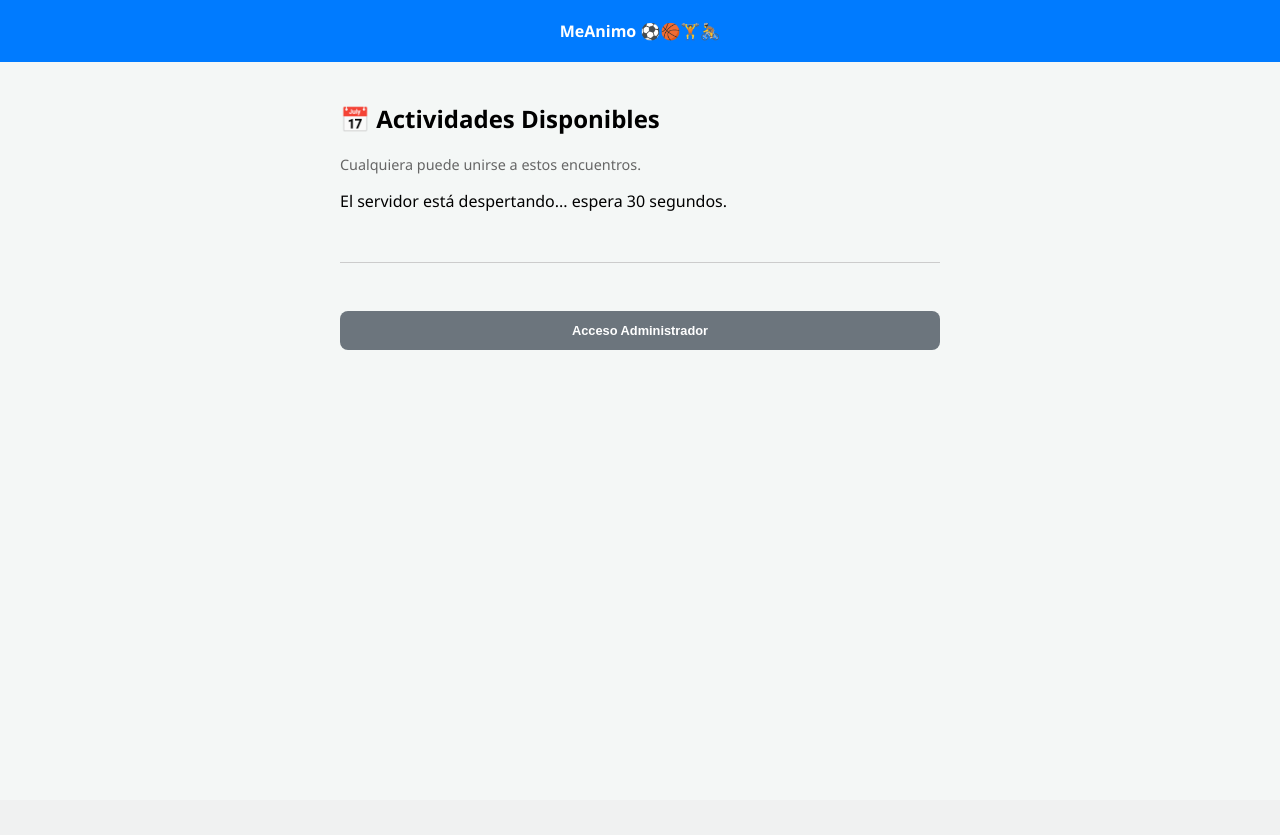
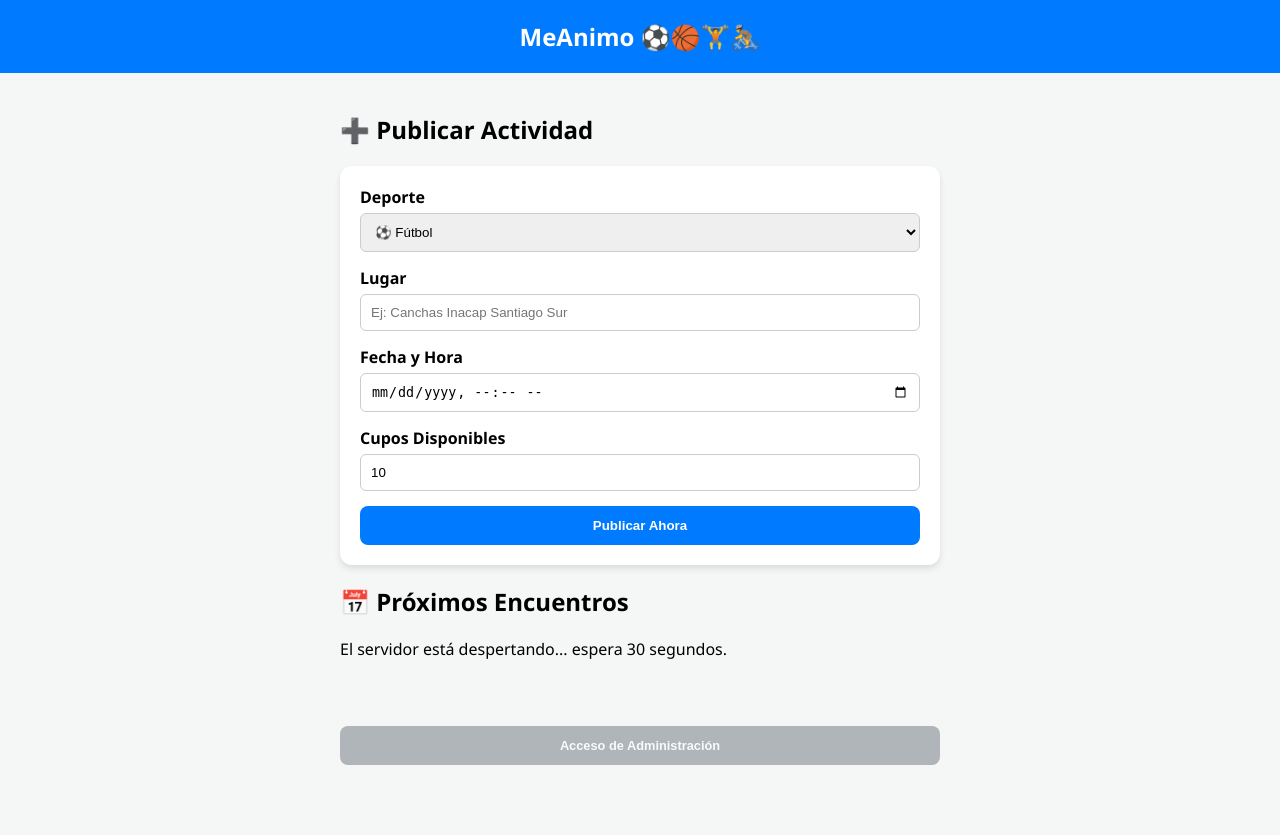
Before and after one commit to adones1981/appmeanimo, a Flask app: page / in a window 1280 px wide. Before the commit the page ends 350 px from the top, so only its background shows below. Run offline with Flask 3, Linux system fonts and the light colour scheme.

Commit message:
Update index.html

```diff
--- a/templates/index.html
+++ b/templates/index.html
@@ -7,15 +7,18 @@
     <style>
         :root { --primary: #007bff; --success: #28a745; --danger: #dc3545; --bg: #f4f7f6; }
         body { font-family: 'Segoe UI', sans-serif; background: var(--bg); margin: 0; padding-bottom: 50px; }
-        header { background: var(--primary); color: white; padding: 20px; text-align: center; font-weight: bold; }
+        header { background: var(--primary); color: white; padding: 20px; text-align: center; font-weight: bold; font-size: 1.5rem; }
         .container { max-width: 600px; margin: auto; padding: 20px; }
         .card { background: white; border-radius: 12px; padding: 20px; box-shadow: 0 4px 6px rgba(0,0,0,0.1); margin-bottom: 20px; }
+        .form-group { margin-bottom: 15px; }
+        label { display: block; margin-bottom: 5px; font-weight: bold; }
+        input, select { width: 100%; padding: 10px; border: 1px solid #ccc; border-radius: 6px; box-sizing: border-box; }
         .btn { width: 100%; padding: 12px; border: none; border-radius: 8px; color: white; font-weight: bold; cursor: pointer; transition: 0.3s; }
         .btn-primary { background: var(--primary); }
         .btn-success { background: var(--success); }
-        .btn-admin { background: #6c757d; font-size: 0.8rem; margin-top: 40px; }
-        .admin-only { display: none; background: #fff3f3; border: 1px dashed var(--danger); padding: 15px; border-radius: 10px; margin-bottom: 20px; }
-        .badge { display: inline-block; padding: 4px 10px; background: #e3f2fd; color: #0d47a1; border-radius: 20px; font-size: 0.8rem; }
+        .btn-danger { background: var(--danger); margin-top: 10px; }
+        .btn-admin { background: #6c757d; font-size: 0.8rem; margin-top: 50px; opacity: 0.5; }
+        .badge { display: inline-block; padding: 4px 10px; background: #e3f2fd; color: #0d47a1; border-radius: 20px; font-size: 0.8rem; font-weight: bold; }
     </style>
 </head>
 <body>
@@ -24,29 +27,46 @@
 
 <div class="container">
 
-    <div id="panel-admin" class="admin-only">
-        <h3 style="color: var(--danger);">🛠️ Panel de Administración (Julio)</h3>
-        <p>Estás en modo editor. Puedes crear actividades oficiales.</p>
-        <input type="text" id="deporte" placeholder="Deporte" style="width:95%; margin-bottom:10px; padding:8px;">
-        <input type="text" id="lugar" placeholder="Lugar (Ej: Inacap Santiago Sur)" style="width:95%; margin-bottom:10px; padding:8px;">
-        <input type="datetime-local" id="fecha_hora" style="width:95%; margin-bottom:10px; padding:8px;">
-        <input type="number" id="cupos_totales" placeholder="Cupos totales" style="width:95%; margin-bottom:10px; padding:8px;">
-        <button onclick="crearActividad()" class="btn btn-primary">Publicar Actividad</button>
-        <button onclick="cerrarSesionAdmin()" class="btn" style="background:none; color:gray; font-size:0.7rem;">Cerrar Modo Admin</button>
+    <h2>➕ Publicar Actividad</h2>
+    <div class="card">
+        <div class="form-group">
+            <label>Deporte</label>
+            <select id="deporte">
+                <option value="⚽ Fútbol">⚽ Fútbol</option>
+                <option value="🏀 Básquetbol">🏀 Básquetbol</option>
+                <option value="🏋️ Partner Gym">🏋️ Partner de Gym</option>
+                <option value="🚴 Ciclismo">🚴 Ciclismo</option>
+            </select>
+        </div>
+        <div class="form-group">
+            <label>Lugar</label>
+            <input type="text" id="lugar" placeholder="Ej: Canchas Inacap Santiago Sur">
+        </div>
+        <div class="form-group">
+            <label>Fecha y Hora</label>
+            <input type="datetime-local" id="fecha_hora">
+        </div>
+        <div class="form-group">
+            <label>Cupos Disponibles</label>
+            <input type="number" id="cupos_totales" value="10">
+        </div>
+        <button onclick="crearActividad()" class="btn btn-primary">Publicar Ahora</button>
     </div>
 
-    <h2>📅 Actividades Disponibles</h2>
-    <p style="font-size: 0.9rem; color: #666;">Cualquiera puede unirse a estos encuentros.</p>
-    <div id="lista-actividades">Cargando actividades...</div>
+    <h2>📅 Próximos Encuentros</h2>
+    <div id="lista-actividades">Buscando actividades...</div>
 
-    <hr style="margin-top: 50px; border: 0; border-top: 1px solid #ccc;">
-    <button onclick="accesoAdmin()" class="btn btn-admin">Acceso Administrador</button>
+    <button onclick="accesoAdmin()" class="btn btn-admin">Acceso de Administración</button>
+    <div id="panel-admin" style="display:none;" class="card">
+        <h4 style="color:var(--danger)">Modo Administrador Activo</h4>
+        <button onclick="cerrarAdmin()" class="btn" style="background:gray">Cerrar Sesión Admin</button>
+    </div>
 </div>
 
 <script>
     const API_URL = "https://meanimo-backend.onrender.com";
 
-    // 1. CARGAR ACTIVIDADES (VISIBLE PARA TODOS)
+    // 1. CARGAR ACTIVIDADES
     async function cargarActividades() {
         const contenedor = document.getElementById('lista-actividades');
         const esAdmin = localStorage.getItem("rol") === "admin";
@@ -56,7 +76,7 @@
             const datos = await res.json();
 
             if (datos.length === 0) {
-                contenedor.innerHTML = "<p>No hay actividades programadas. ¡Vuelve más tarde!</p>";
+                contenedor.innerHTML = "<p style='text-align:center;'>No hay actividades. ¡Crea la primera!</p>";
                 return;
             }
 
@@ -66,8 +86,10 @@
                     <h3 style="margin:10px 0;">${act.deporte} en ${act.lugar}</h3>
                     <p>📅 ${new Date(act.fecha_hora).toLocaleString()}</p>
                     <p>👥 Cupos: ${act.cupos_actuales} / ${act.cupos_totales}</p>
-                    <button onclick="unirse(${act.id})" class="btn btn-success">¡Me Uno!</button>
-                    ${esAdmin ? `<button onclick="borrar(${act.id})" style="background:red; color:white; margin-top:5px; border:none; padding:5px; border-radius:5px; cursor:pointer;">Eliminar</button>` : ''}
+                    <button onclick="unirse(${act.id})" class="btn btn-success" ${act.cupos_actuales >= act.cupos_totales ? 'disabled' : ''}>
+                        ${act.cupos_actuales >= act.cupos_totales ? 'Lleno' : '¡Me Uno!'}
+                    </button>
+                    ${esAdmin ? `<button onclick="borrar(${act.id})" class="btn btn-danger">Eliminar Actividad</button>` : ''}
                 </div>
             `).join('');
         } catch (e) {
@@ -75,25 +97,31 @@
         }
     }
 
-    // 2. LÓGICA DE ADMINISTRADOR
-    function accesoAdmin() {
-        const clave = prompt("Introduce la clave maestra:");
-        if (clave === "Inacap2026") {
-            localStorage.setItem("rol", "admin");
-            document.getElementById('panel-admin').style.display = 'block';
-            cargarActividades();
-            alert("Modo Administrador activado, Julio.");
-        } else {
-            alert("Clave incorrecta.");
-        }
+    // 2. CREAR ACTIVIDAD (CUALQUIER USUARIO)
+    async function crearActividad() {
+        const payload = {
+            deporte: document.getElementById('deporte').value,
+            lugar: document.getElementById('lugar').value,
+            fecha_hora: document.getElementById('fecha_hora').value,
+            cupos_totales: document.getElementById('cupos_totales').value
+        };
+
+        if(!payload.lugar || !payload.fecha_hora) return alert("Por favor completa los campos");
+
+        try {
+            const res = await fetch(`${API_URL}/api/crear-partido`, {
+                method: 'POST',
+                headers: {'Content-Type': 'application/json'},
+                body: JSON.stringify(payload)
+            });
+            if(res.ok) {
+                alert("¡Actividad publicada con éxito! 🚀");
+                cargarActividades();
+            }
+        } catch (e) { alert("Error al publicar."); }
     }
 
-    function cerrarSesionAdmin() {
-        localStorage.removeItem("rol");
-        location.reload();
-    }
-
-    // 3. UNIRSE A ACTIVIDAD (PÚBLICO)
+    // 3. UNIRSE A ACTIVIDAD
     async function unirse(id) {
         try {
             const res = await fetch(`${API_URL}/api/unirse`, {
@@ -101,29 +129,28 @@
                 headers: {'Content-Type': 'application/json'},
                 body: JSON.stringify({ partidoId: id })
             });
-            const res_json = await res.json();
-            alert(res_json.mensaje || res_json.error);
+            const data = await res.json();
+            alert(data.mensaje || data.error);
             cargarActividades();
-        } catch (e) { alert("Error al conectar con el servidor."); }
+        } catch (e) { alert("Error al unirse."); }
     }
 
-    // 4. CREAR ACTIVIDAD (SÓLO ADMIN)
-    async function crearActividad() {
-        const payload = {
-            deporte: document.getElementById('deporte').value,
-            lugar: document.getElementById('lugar').value,
-            fecha_hora: document.getElementById('fecha_hora').value,
-            cupos_totales: document.getElementById('cupos_totales').value
-        };
-        const res = await fetch(`${API_URL}/api/crear-partido`, {
-            method: 'POST',
-            headers: {'Content-Type': 'application/json'},
-            body: JSON.stringify(payload)
-        });
-        if(res.ok) { alert("¡Publicado!"); cargarActividades(); }
+    // 4. LÓGICA DE ADMIN (PARA JULIO)
+    function accesoAdmin() {
+        const pass = prompt("Clave de Administrador:");
+        if(pass === "Inacap2026") {
+            localStorage.setItem("rol", "admin");
+            document.getElementById('panel-admin').style.display = 'block';
+            cargarActividades();
+            alert("Hola Julio, modo admin activado.");
+        }
     }
 
-    // Verificar si ya eras admin al cargar
+    function cerrarAdmin() {
+        localStorage.removeItem("rol");
+        location.reload();
+    }
+
     if(localStorage.getItem("rol") === "admin") {
         document.getElementById('panel-admin').style.display = 'block';
     }
```
